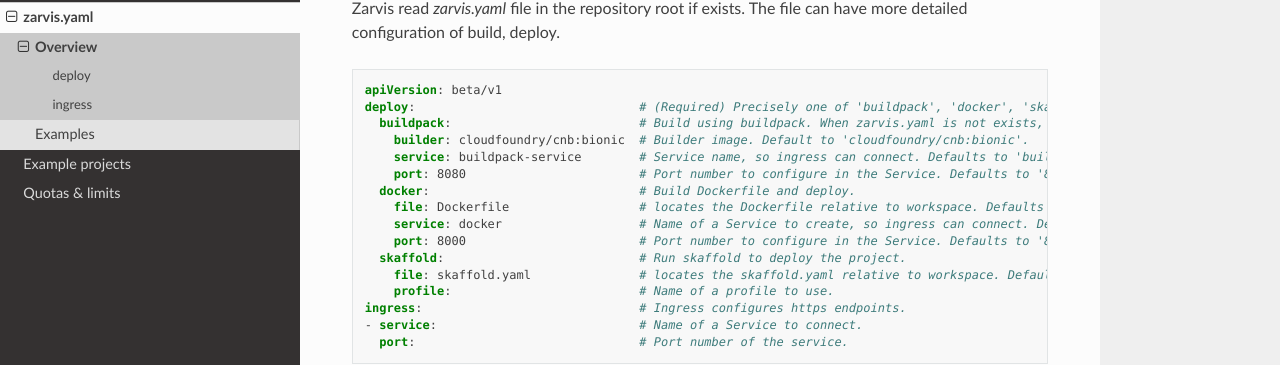
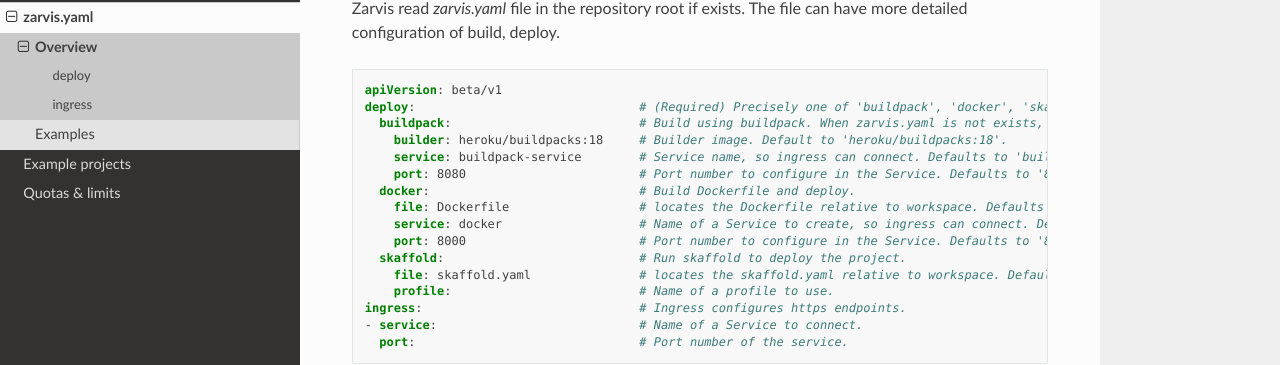
Before and after one commit to zarvis-ai/community, a Sphinx documentation site: the page built from docs/zarvis_yaml/overview.rst, in a window 1280 px wide and 996 px high. Shown: the part 163-528 px from the top of the window. Built offline with Sphinx 7.4.7 and the Read the Docs theme 2.0.0, drawn with Linux system fonts in a browser that asks for light colours.

Commit message:
update default builder of buildpacks

```diff
--- a/docs/zarvis_yaml/overview.rst
+++ b/docs/zarvis_yaml/overview.rst
@@ -10,7 +10,7 @@ The file can have more detailed configuration of build, deploy.
     apiVersion: beta/v1
     deploy:                               # (Required) Precisely one of 'buildpack', 'docker', 'skaffold' must be set.
       buildpack:                          # Build using buildpack. When zarvis.yaml is not exists, this is the default.
-        builder: cloudfoundry/cnb:bionic  # Builder image. Default to 'cloudfoundry/cnb:bionic'.
+        builder: heroku/buildpacks:18     # Builder image. Default to 'heroku/buildpacks:18'.
         service: buildpack-service        # Service name, so ingress can connect. Defaults to 'buildpack-service'
         port: 8080                        # Port number to configure in the Service. Defaults to '8080'.
       docker:                             # Build Dockerfile and deploy.
```
Also changed, not shown: docs/getting_started/buildpacks.rst (+14 -14 lines).
